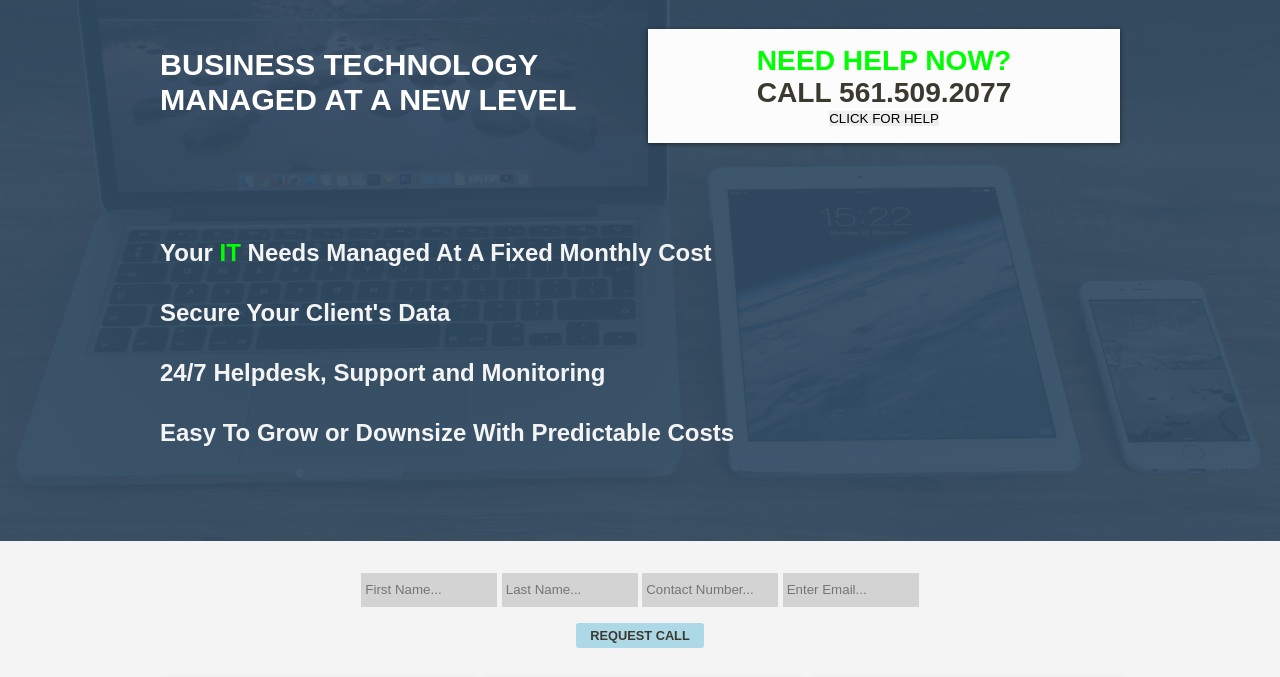
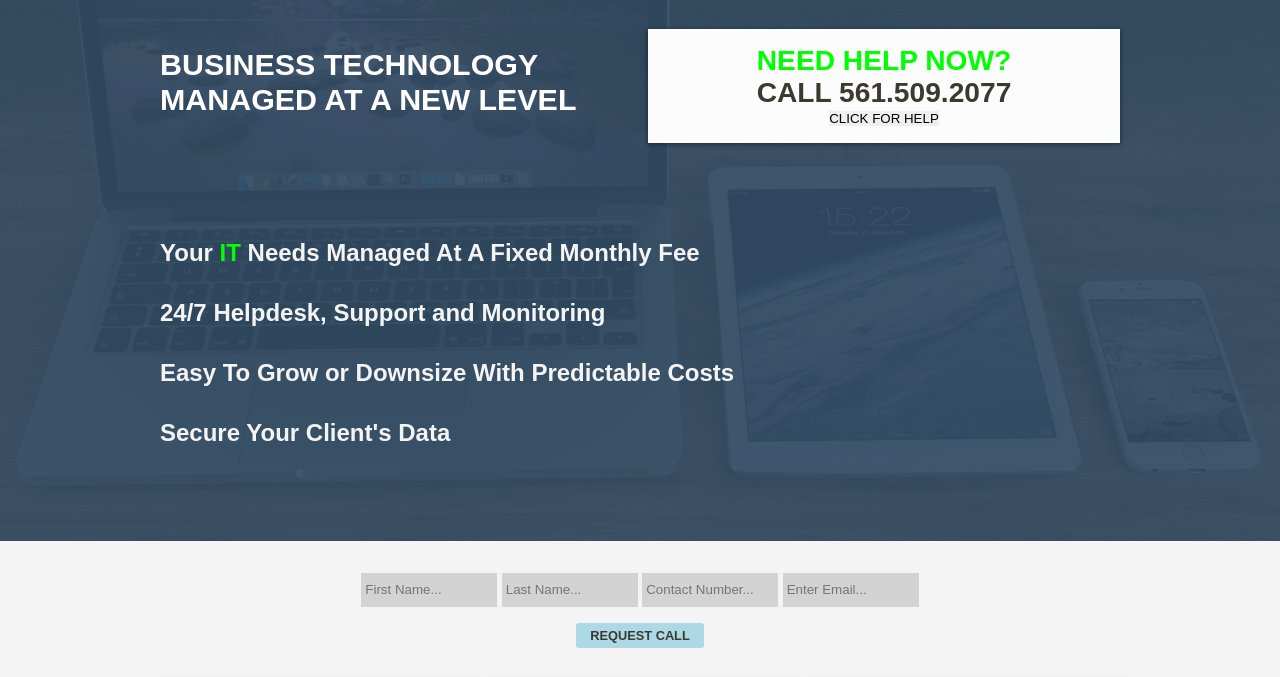
Before and after one commit to bhoffco/level5site, a plain HTML site: page webSiteBuildMar25/index.html in a window 1280 px wide. Shown: the part 99-776 px from the top of the page. Drawn offline with nearby package versions, Linux system fonts and the light colour scheme.

Commit message:
Add files via upload

```diff
--- a/webSiteBuildMar25/css/style.css
+++ b/webSiteBuildMar25/css/style.css
@@ -563,7 +563,7 @@ span .lime {
   justify-content: center;
   font-size: 10vh;
   color: #f4f4f4;
-  margin-top: 3rem;
+
 
 }
 
--- a/webSiteBuildMar25/index.html
+++ b/webSiteBuildMar25/index.html
@@ -94,10 +94,10 @@
 
       </div>
       <div class="headerflex">
-        <h2 class="showcase">Your <span style="color:lime">IT</span> Needs Managed At A Fixed Monthly Cost</h2>
-        <h2 class="showcase">Secure Your Client's Data</h2>
+        <h2 class="showcase">Your <span style="color:lime">IT</span> Needs Managed At A Fixed Monthly Fee</h2>
         <h2 class="showcase">24/7 Helpdesk, Support and Monitoring</h2>
         <h2 class="showcase">Easy To Grow or Downsize With Predictable Costs</h2>
+        <h2 class="showcase">Secure Your Client's Data</h2>
       </div>
         </div>
     </section>
```
